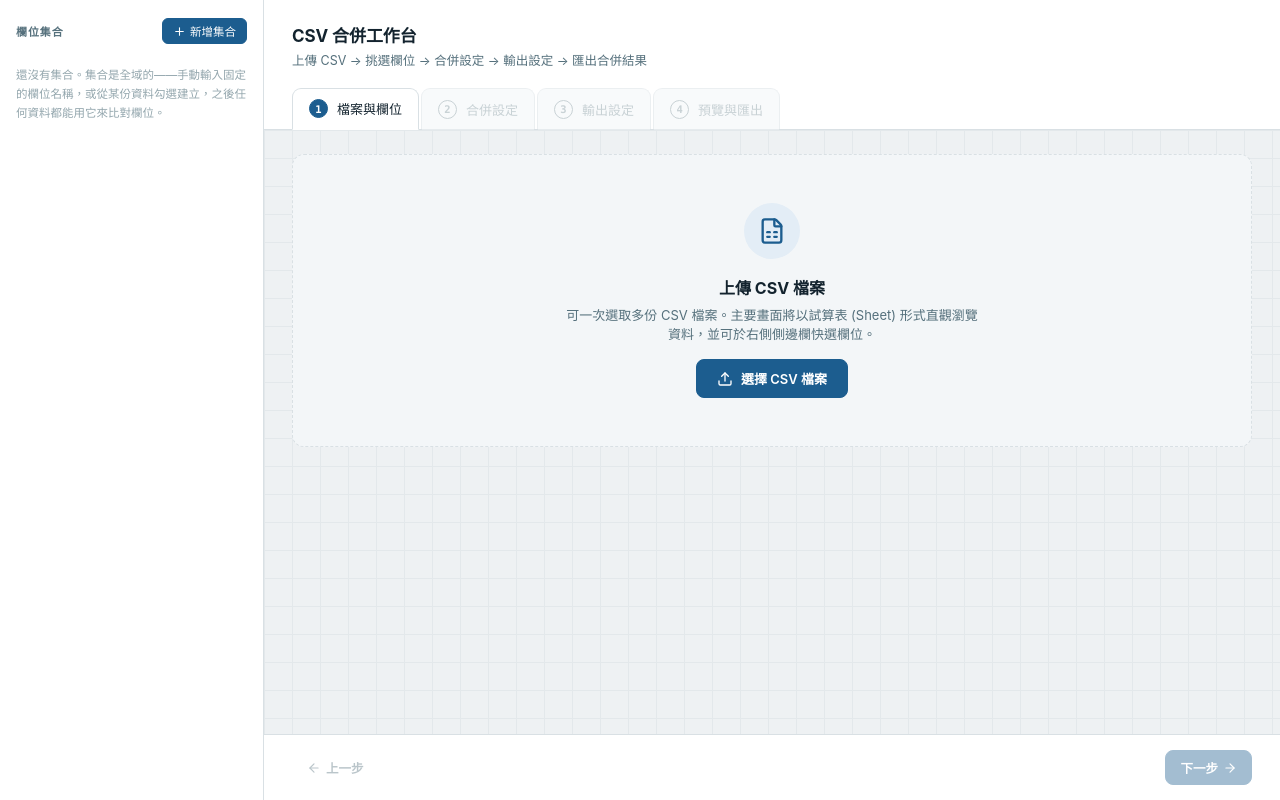
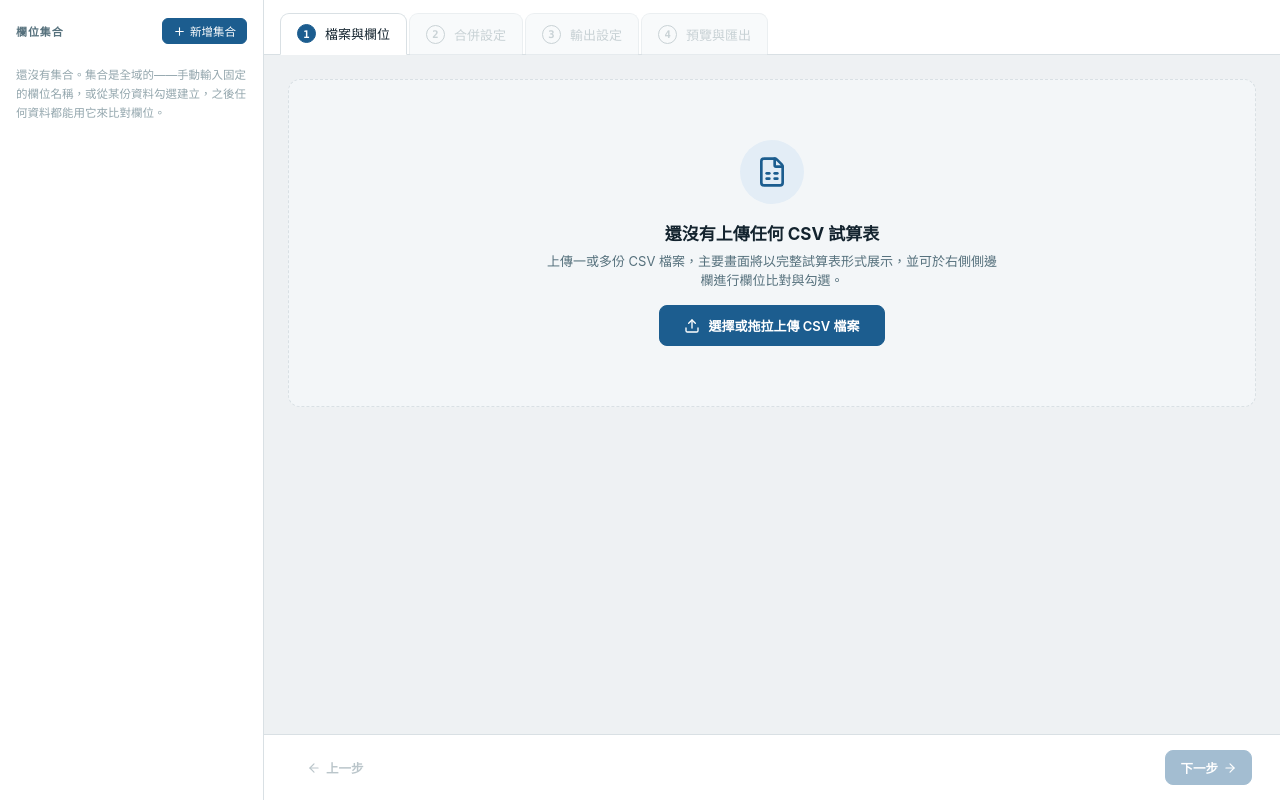
Before and after one commit to tungwu1230/data-tools, a React (Vite) app: page / in a window 1280 px wide. Built offline with nearby package versions, Linux system fonts and the light colour scheme.

Commit message:
feat(ui): remove title banner, make sheet view flush to borders, add tab upload modal with drag and drop

```diff
--- a/src/CsvMergeWorkbench.jsx
+++ b/src/CsvMergeWorkbench.jsx
@@ -78,8 +78,6 @@ export default function CsvMergeWorkbench() {
 
       <div className="wb-main">
         <div className="wb-head">
-          <p className="wb-title">CSV 合併工作台</p>
-          <p className="wb-sub">上傳 CSV → 挑選欄位 → 合併設定 → 輸出設定 → 匯出合併結果</p>
           <div className="wb-steps">
             <StepTab n={1} label="檔案與欄位" active={step === 1} done={step > 1} onClick={() => setStep(1)} />
             <StepTab n={2} label="合併設定" active={step === 2} done={step > 2} onClick={() => canStep2 && setStep(2)} disabled={!canStep2} />
@@ -88,7 +86,7 @@ export default function CsvMergeWorkbench() {
           </div>
         </div>
 
-        <div className="wb-body">
+        <div className={`wb-body ${step === 1 ? "flush" : "padded"}`}>
           {step === 1 && (
             <StepFiles
               files={files} loadingFiles={loadingFiles} fileInputRef={fileInputRef} handleUpload={handleUpload} removeFile={removeFile}
--- a/src/components/StepFiles.jsx
+++ b/src/components/StepFiles.jsx
@@ -1,11 +1,13 @@
 import { useState, useEffect } from "react";
 import ConfirmModal from "./ConfirmModal.jsx";
+import UploadModal from "./UploadModal.jsx";
 import {
   Upload,
   Trash2,
   FileSpreadsheet,
   Check,
-  Star
+  Star,
+  Plus
 } from "lucide-react";
 
 function getColLetter(index) {
@@ -27,6 +29,7 @@ export default function StepFiles(props) {
   } = props;
 
   const [fileToDelete, setFileToDelete] = useState(null);
+  const [isUploadModalOpen, setIsUploadModalOpen] = useState(false);
 
   // Sync activeFileId when files change
   useEffect(() => {
@@ -48,7 +51,7 @@ export default function StepFiles(props) {
 
   if (files.length === 0) {
     return (
-      <div>
+      <div style={{ padding: 24 }}>
         <ConfirmModal
           isOpen={!!fileToDelete}
           title="確定要移除此檔案？"
@@ -59,25 +62,36 @@ export default function StepFiles(props) {
           onCancel={() => setFileToDelete(null)}
         />
 
-        <div className="dropzone" style={{ flexDirection: "column", padding: "48px 24px", textAlign: "center", gap: 16 }}>
+        <UploadModal
+          isOpen={isUploadModalOpen}
+          onClose={() => setIsUploadModalOpen(false)}
+          fileInputRef={fileInputRef}
+          handleUpload={handleUpload}
+          loadingFiles={loadingFiles}
+        />
+
+        <div className="dropzone" style={{ flexDirection: "column", padding: "60px 24px", textAlign: "center", gap: 16 }}>
           <div style={{ display: "flex", justifyContent: "center" }}>
-            <div style={{ width: 56, height: 56, borderRadius: "50%", background: "var(--accent-dim)", display: "flex", alignItems: "center", justifyContent: "center", color: "var(--accent)" }}>
-              <FileSpreadsheet size={28} />
+            <div style={{ width: 64, height: 64, borderRadius: "50%", background: "var(--accent-dim)", display: "flex", alignItems: "center", justifyContent: "center", color: "var(--accent)" }}>
+              <FileSpreadsheet size={32} />
             </div>
           </div>
           <div>
-            <div style={{ fontSize: 16, fontWeight: 700, marginBottom: 6, color: "var(--text)" }}>
-              上傳 CSV 檔案
+            <div style={{ fontSize: 17, fontWeight: 700, marginBottom: 6, color: "var(--text)" }}>
+              還沒有上傳任何 CSV 試算表
             </div>
-            <div className="dropzone-text" style={{ fontSize: 13, maxWidth: 420, margin: "0 auto" }}>
-              可一次選取多份 CSV 檔案。主要畫面將以試算表 (Sheet) 形式直觀瀏覽資料，並可於右側側邊欄快選欄位。
+            <div className="dropzone-text" style={{ fontSize: 13, maxWidth: 460, margin: "0 auto" }}>
+              上傳一或多份 CSV 檔案，主要畫面將以完整試算表形式展示，並可於右側側邊欄進行欄位比對與勾選。
             </div>
           </div>
-          <label className="btn primary" style={{ cursor: "pointer", display: "inline-flex", alignItems: "center", gap: 8, padding: "9px 20px", fontSize: 13 }}>
+          <button
+            className="btn primary"
+            style={{ cursor: "pointer", display: "inline-flex", alignItems: "center", gap: 8, padding: "10px 24px", fontSize: 13 }}
+            onClick={() => setIsUploadModalOpen(true)}
+          >
             <Upload size={16} />
-            <span>{loadingFiles ? "讀取中…" : "選擇 CSV 檔案"}</span>
-            <input ref={fileInputRef} type="file" accept=".csv" multiple onChange={handleUpload} />
-          </label>
+            <span>選擇或拖拉上傳 CSV 檔案</span>
+          </button>
         </div>
       </div>
     );
@@ -97,10 +111,16 @@ export default function StepFiles(props) {
         onCancel={() => setFileToDelete(null)}
       />
 
-      {/* Top action bar with Add files & Tabs */}
-      <div style={{ display: "flex", alignItems: "center", justifyContent: "space-between", gap: 12, flexWrap: "wrap" }}>
-        {/* Tabs for files */}
-        <div className="file-tabs-bar" style={{ flex: 1, minWidth: 0 }}>
+      <UploadModal
+        isOpen={isUploadModalOpen}
+        onClose={() => setIsUploadModalOpen(false)}
+        fileInputRef={fileInputRef}
+        handleUpload={handleUpload}
+        loadingFiles={loadingFiles}
+      />
+
+      {/* Tabs bar for uploaded files + Add Spreadsheet Button */}
+      <div className="file-tabs-bar">
         {files.map((file) => {
           const isSelected = file.id === activeFileId;
           const selCount = (selections[file.id] || new Set()).size;
@@ -133,14 +153,16 @@ export default function StepFiles(props) {
             </div>
           );
         })}
-        </div>
 
-        {/* Upload more button */}
-        <label className="btn ghost xs" style={{ cursor: "pointer", display: "inline-flex", alignItems: "center", gap: 5, shrink: 0 }}>
-          <Upload size={13} />
-          <span>{loadingFiles ? "讀取中…" : "+ 新增 CSV"}</span>
-          <input ref={fileInputRef} type="file" accept=".csv" multiple onChange={handleUpload} />
-        </label>
+        {/* Add Spreadsheet Button next to tabs */}
+        <button
+          className="add-tab-btn"
+          onClick={() => setIsUploadModalOpen(true)}
+          title="點擊開啟選擇檔案或拖拉上傳視窗"
+        >
+          <Plus size={13} />
+          <span>新增試算表</span>
+        </button>
       </div>
 
       {/* Main Sheet View */}
@@ -181,7 +203,7 @@ export default function StepFiles(props) {
             </div>
 
             {/* Sheet Table View */}
-            <div className="sheet-table-wrap" style={{ maxHeight: "calc(100vh - 240px)" }}>
+            <div className="sheet-table-wrap">
               <table className="sheet-table">
                 <thead>
                   <tr>
@@ -210,7 +232,7 @@ export default function StepFiles(props) {
                   </tr>
                 </thead>
                 <tbody>
-                  {activeFile.rows.slice(0, 50).map((row, rIdx) => (
+                  {activeFile.rows.slice(0, 100).map((row, rIdx) => (
                     <tr key={rIdx} className="sheet-row">
                       <td className="sheet-row-num">{rIdx + 1}</td>
                       {activeFile.headers.map((h) => {
--- /dev/null
+++ b/src/components/UploadModal.jsx
@@ -0,0 +1,110 @@
+import { useState } from "react";
+import { Upload, X, FileSpreadsheet } from "lucide-react";
+
+export default function UploadModal(props) {
+  const { isOpen, onClose, fileInputRef, handleUpload, loadingFiles } = props;
+  const [isDragging, setIsDragging] = useState(false);
+
+  if (!isOpen) return null;
+
+  const handleDragOver = (e) => {
+    e.preventDefault();
+    e.stopPropagation();
+    setIsDragging(true);
+  };
+
+  const handleDragLeave = (e) => {
+    e.preventDefault();
+    e.stopPropagation();
+    setIsDragging(false);
+  };
+
+  const handleDrop = (e) => {
+    e.preventDefault();
+    e.stopPropagation();
+    setIsDragging(false);
+    if (e.dataTransfer?.files && e.dataTransfer.files.length > 0) {
+      handleUpload({ target: { files: e.dataTransfer.files } });
+      onClose();
+    }
+  };
+
+  const handleFileInputChange = (e) => {
+    handleUpload(e);
+    onClose();
+  };
+
+  return (
+    <div className="modal-backdrop" onClick={onClose}>
+      <div
+        className="modal-box"
+        style={{ maxWidth: 520, width: "90%" }}
+        onClick={(e) => e.stopPropagation()}
+      >
+        <div style={{ display: "flex", alignItems: "center", justifyContent: "space-between", marginBottom: 16 }}>
+          <div style={{ fontSize: 16, fontWeight: 700, color: "var(--text)", display: "flex", alignItems: "center", gap: 8 }}>
+            <FileSpreadsheet size={18} color="var(--accent)" />
+            <span>新增 CSV 試算表</span>
+          </div>
+          <button
+            className="btn ghost xs"
+            style={{ padding: "4px 6px", border: "none", color: "var(--text-faint)" }}
+            onClick={onClose}
+          >
+            <X size={16} />
+          </button>
+        </div>
+
+        <div
+          onDragOver={handleDragOver}
+          onDragLeave={handleDragLeave}
+          onDrop={handleDrop}
+          style={{
+            border: isDragging ? "2px dashed var(--accent)" : "2px dashed var(--border)",
+            borderRadius: 12,
+            padding: "36px 20px",
+            textAlign: "center",
+            background: isDragging ? "var(--accent-dim)" : "var(--surface-alt)",
+            transition: "all .15s ease",
+            display: "flex",
+            flexDirection: "column",
+            alignItems: "center",
+            gap: 14,
+            cursor: "pointer"
+          }}
+          onClick={() => fileInputRef.current?.click()}
+        >
+          <div style={{ width: 52, height: 52, borderRadius: "50%", background: isDragging ? "var(--surface)" : "var(--accent-dim)", display: "flex", alignItems: "center", justifyContent: "center", color: "var(--accent)" }}>
+            <Upload size={24} />
+          </div>
+
+          <div>
+            <div style={{ fontSize: 14, fontWeight: 700, color: "var(--text)", marginBottom: 4 }}>
+              {isDragging ? "放開以開始上傳 CSV" : "拖拉 CSV 檔案至此處，或點擊選擇檔案"}
+            </div>
+            <div style={{ fontSize: 12, color: "var(--text-dim)" }}>
+              支援上傳單份或多份 .csv 檔案
+            </div>
+          </div>
+
+          <label
+            className="btn primary"
+            style={{ cursor: "pointer", display: "inline-flex", alignItems: "center", gap: 6, marginTop: 4 }}
+            onClick={(e) => e.stopPropagation()}
+          >
+            <Upload size={14} />
+            <span>{loadingFiles ? "讀取中…" : "選擇電腦中的檔案"}</span>
+            <input
+              ref={fileInputRef}
+              type="file"
+              accept=".csv"
+              multiple
+              onChange={handleFileInputChange}
+              style={{ display: "none" }}
+            />
+          </label>
+        </div>
+      </div>
+    </div>
+  );
+}
--- a/src/styles.js
+++ b/src/styles.js
@@ -95,7 +95,7 @@ export const CSS = `
 
 .wb-main { flex: 1; min-width: 0; display: flex; flex-direction: column; }
 .wb-head {
-  padding: 22px 28px 0 28px;
+  padding: 12px 16px 0 16px;
   background: var(--surface);
   border-bottom: 1px solid var(--border);
 }
@@ -120,12 +120,9 @@ export const CSS = `
 .wb-step-btn.active .num { background: var(--accent); border-color: var(--accent); color: #fff; }
 .wb-step-btn.done .num { border-color: var(--accent); color: var(--accent); background: var(--accent-dim); }
 .wb-step-btn:disabled { cursor: not-allowed; opacity: .5; }
-.wb-body { flex: 1; padding: 24px 28px 10px 28px; overflow-y: auto;
-  background:
-    linear-gradient(var(--bg-canvas-line) 1px, transparent 1px) 0 0/100% 28px,
-    linear-gradient(90deg, var(--bg-canvas-line) 1px, transparent 1px) 0 0/28px 100%,
-    var(--bg-canvas);
-}
+.wb-body { flex: 1; overflow-y: auto; background: var(--bg-canvas); }
+.wb-body.flush { padding: 0; }
+.wb-body.padded { padding: 20px 24px; }
 .wb-foot {
   display: flex; justify-content: space-between; align-items: center;
   padding: 15px 28px; border-top: 1px solid var(--border); background: var(--surface);
@@ -491,38 +488,39 @@ select:focus, .merge-select:focus {
 }
 
 /* ---------------------------------------------------------------
-   Sheet View & Right Selection Panel Layout
+   Sheet View & Right Selection Panel Layout (Flush Border-to-Border)
 ----------------------------------------------------------------*/
 .step-files-container {
-  display: flex; flex-direction: column; gap: 16px;
+  display: flex; flex-direction: column; gap: 0; height: 100%; min-height: 0;
 }
 
 .step-files-layout {
-  display: flex; gap: 20px; align-items: flex-start;
+  display: flex; gap: 0; align-items: stretch; flex: 1; min-height: 0;
 }
 
 .sheet-main-view {
-  flex: 1; min-width: 0; display: flex; flex-direction: column; gap: 14px;
+  flex: 1; min-width: 0; display: flex; flex-direction: column; gap: 0; height: 100%;
 }
 
 .sheet-right-panel {
   width: 320px; flex-shrink: 0; background: var(--surface);
-  border: 1px solid var(--border); border-radius: 12px;
+  border: 1px solid var(--border); border-radius: 0;
   padding: 16px; display: flex; flex-direction: column; gap: 12px;
-  position: sticky; top: 12px; max-height: calc(100vh - 180px); overflow-y: auto;
-  box-shadow: 0 4px 12px rgba(0,0,0,0.03);
+  position: sticky; top: 0; height: calc(100vh - 110px); max-height: calc(100vh - 110px); overflow-y: auto;
+  box-shadow: none;
 }
 
 .file-tabs-bar {
-  display: flex; align-items: center; gap: 8px; overflow-x: auto;
-  padding-bottom: 2px; border-bottom: 1px solid var(--border);
+  display: flex; align-items: center; gap: 6px; overflow-x: auto;
+  padding: 8px 16px 0 16px; background: var(--surface-alt);
+  border-bottom: 1px solid var(--border);
 }
 
 .file-tab {
   display: inline-flex; align-items: center; gap: 8px;
   padding: 8px 14px; border-radius: 8px 8px 0 0;
   border: 1px solid var(--border); border-bottom: none;
-  background: var(--surface-alt); color: var(--text-dim);
+  background: var(--surface); color: var(--text-dim);
   font-family: var(--mono); font-size: 12px; cursor: pointer;
   transition: all .15s ease; position: relative; top: 1px;
   white-space: nowrap; user-select: none;
@@ -535,12 +533,25 @@ select:focus, .merge-select:focus {
   box-shadow: 0 -2px 0 0 var(--accent) inset;
 }
 
+.add-tab-btn {
+  display: inline-flex; align-items: center; gap: 5px;
+  padding: 7px 12px; border-radius: 7px 7px 0 0;
+  border: 1px dashed var(--accent); border-bottom: none;
+  background: var(--accent-dim); color: var(--accent-strong);
+  font-family: var(--sans); font-size: 12px; font-weight: 600;
+  cursor: pointer; transition: all .15s ease; position: relative; top: 1px;
+  white-space: nowrap;
+}
+.add-tab-btn:hover {
+  background: #d4e4f2; border-color: var(--accent-strong); color: var(--accent-strong);
+}
+
 .file-tab-title { display: flex; align-items: center; gap: 6px; }
 
 .sheet-card {
-  border: 1px solid var(--border); border-radius: 12px;
+  border: none; border-radius: 0;
   background: var(--surface); overflow: hidden;
-  box-shadow: 0 2px 8px rgba(0,0,0,0.02);
+  box-shadow: none; flex: 1; display: flex; flex-direction: column;
 }
 
 .sheet-card-head {
@@ -554,7 +565,8 @@ select:focus, .merge-select:focus {
 }
 
 .sheet-table-wrap {
-  overflow: auto; max-height: 480px; position: relative; background: var(--surface);
+  overflow: auto; flex: 1; height: calc(100vh - 180px); max-height: calc(100vh - 180px);
+  position: relative; background: var(--surface);
 }
 
 .sheet-table {
```
Lines whose indentation alone changed are shown as unchanged.
